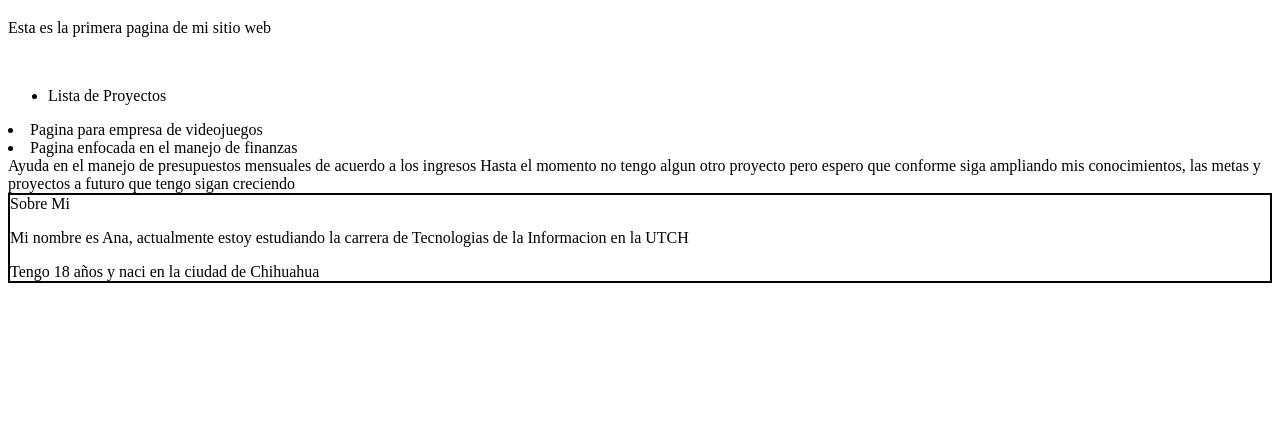
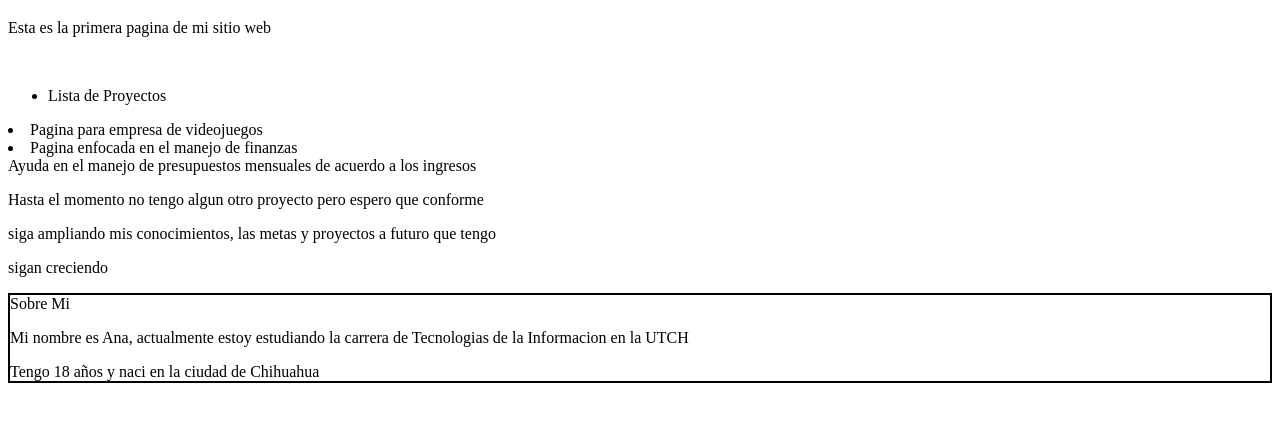
Before and after one commit to AnaPRZ1902/html, a plain HTML site: page index.html in a window 1280 px wide. Shown: the part 61-482 px from the top of the page. Drawn offline with Linux system fonts and the light colour scheme.

Commit message:
mini avance

```diff
--- a/index.html
+++ b/index.html
@@ -15,9 +15,9 @@
             <li>Pagina enfocada en el manejo de finanzas</li>
             Ayuda en el manejo de presupuestos mensuales de acuerdo a los ingresos
 
-            Hasta el momento no tengo algun otro proyecto pero espero que conforme
-            siga ampliando mis conocimientos, las metas y proyectos a futuro que tengo
-            sigan creciendo
+            <p> Hasta el momento no tengo algun otro proyecto pero espero que conforme </p>
+            <p> siga ampliando mis conocimientos, las metas y proyectos a futuro que tengo </p>
+            <p> sigan creciendo </p>
         </div>
         <div style ="border: 2px solid black">
             Sobre Mi
```
